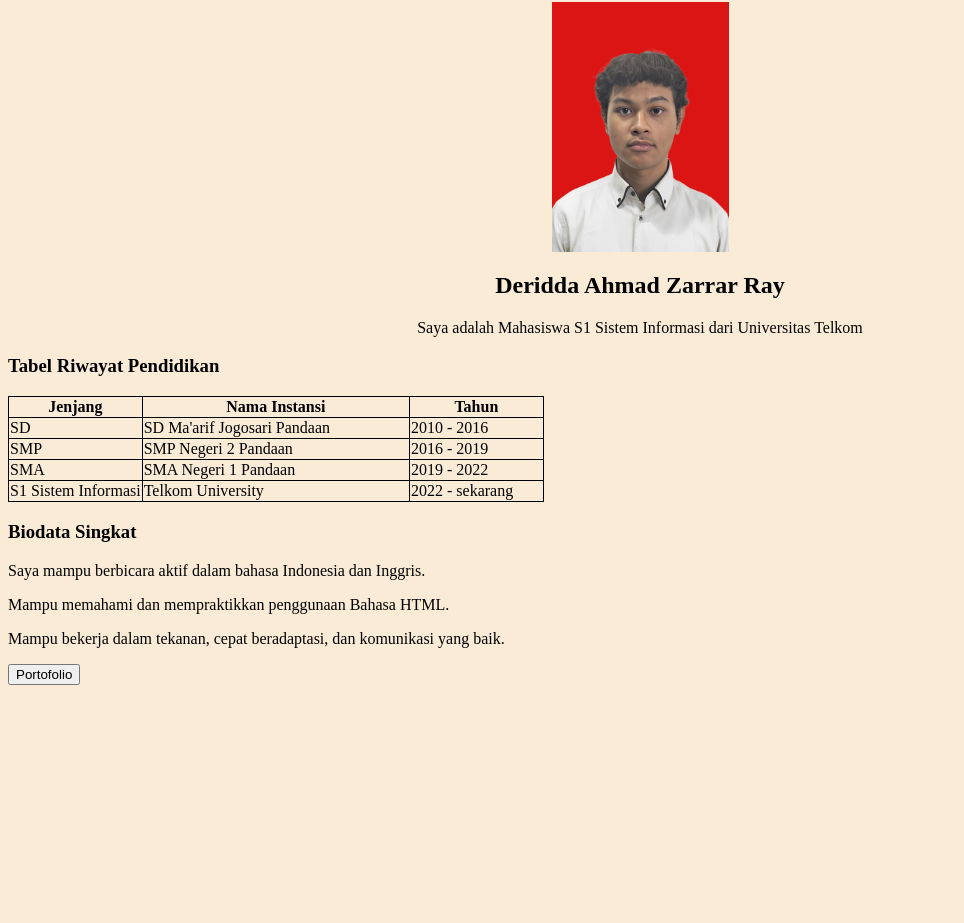
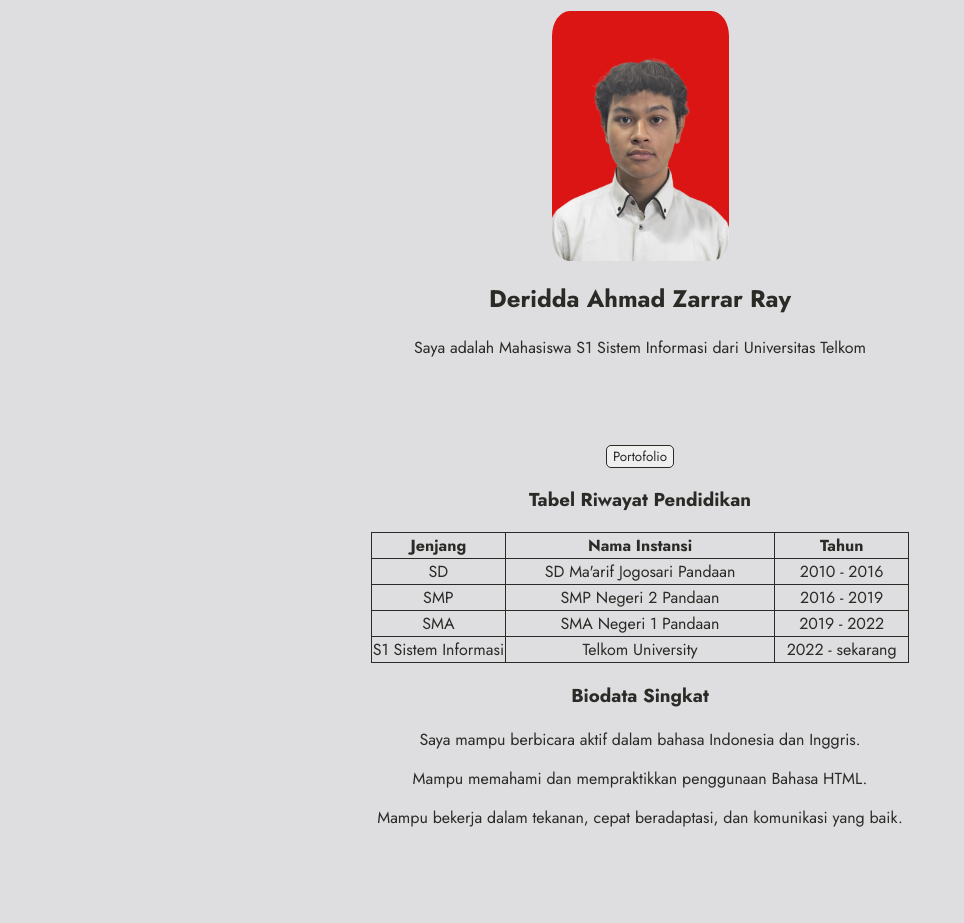
Before and after one commit to DeriddaAZRay/WAD-DERIDDA, a plain HTML site: page index.html in a window 1280 px wide. Shown: the part 78-1001 px from the top of the page, without its empty margins (0-964 px from the left). Before the commit the page ends 800 px from the top, so only its background shows below. Drawn offline with Linux system fonts and the light colour scheme.

Commit message:
Update index.html

```diff
--- a/index.html
+++ b/index.html
@@ -4,9 +4,37 @@
     <meta charset="UTF-8">
     <meta name="viewport" content="width=device-width, initial-scale=1.0">
     <title>CV Deridda</title>
+    <link rel="preconnect" href="https://fonts.googleapis.com">
+    <link rel="preconnect" href="https://fonts.gstatic.com" crossorigin>
+    <link href="https://fonts.googleapis.com/css2?family=Jost:ital,wght@0,100..900;1,100..900&display=swap" rel="stylesheet">
 </head>
-<body style="background-color: #FAEBD7;">
+
+<body style="background-color: #DEDDDF;">
     <style>
+        h1{
+            font-family: "Jost";
+            color: #2a2a27;
+        }
+        h2{
+            font-family: "Jost";
+            color: #2a2a27;
+        }
+        h3{
+            font-family: "Jost";
+            color: #2a2a27;
+        }
+        p{
+            font-family: "Jost";
+            color: #2a2a27;
+        }
+        td{
+            font-family: "Jost";
+            color: #2a2a27;
+        }
+        th{
+            font-family: "Jost";
+            color: #2a2a27;
+        }
         .center {
             display: block;
             margin-left: auto;
@@ -15,16 +43,38 @@
           }
 
           table, th, td {
-            border: 1px solid black;
+            border: 1px solid #2a2a27;
             border-collapse: collapse;
+          }
+          .bunder {
+            border-radius: 10%;
+          }
+          .center-container {
+            padding: 70px 0;
+            text-align: center;
+          }
+          .table-center {
+            margin-left: auto;
+            margin-right: auto;
+          }
+          button{
+            font-family: "Jost";
+            color: #2a2a27;
+            border: 1px solid #2a2a27;
+            border-radius: 5px;
           }
     </style>
     <h1 style="text-align: center;">CV Deridda Ahmad Zarrar Ray</h1>
-    <img src="image.png" style="width:177px;height:250px" class="center">
+    <img src="image.png" style="width:177px;height:250px" class="center bunder">
     <h2 style="text-align: center;">Deridda Ahmad Zarrar Ray</h2>
     <p style="text-align: center;">Saya adalah Mahasiswa S1 Sistem Informasi dari Universitas Telkom</p>
+
+    <div class="center-container">
+      <a href="portofolio.html">
+        <button type="button">Portofolio</button>
+      </a>
       <h3>Tabel Riwayat Pendidikan</h3>
-    <table syle="width:100%">
+      <table syle="width:100%" class="table-center">
           <tr>
             <th style="width:25%">Jenjang</th>
             <th style="width:50%">Nama Instansi</th>
@@ -55,9 +105,8 @@
       <p>Saya mampu berbicara aktif dalam bahasa Indonesia dan Inggris.</p>
       <p>Mampu memahami dan mempraktikkan penggunaan Bahasa HTML.</p>
       <p>Mampu bekerja dalam tekanan, cepat beradaptasi, dan komunikasi yang baik.</p>
-    <a href="portofolio.html">
-        <button type="button">Portofolio</button>
-    </a>
+    </div>
+
 
 </body>
 </html>
```
Lines whose indentation alone changed are shown as unchanged.
